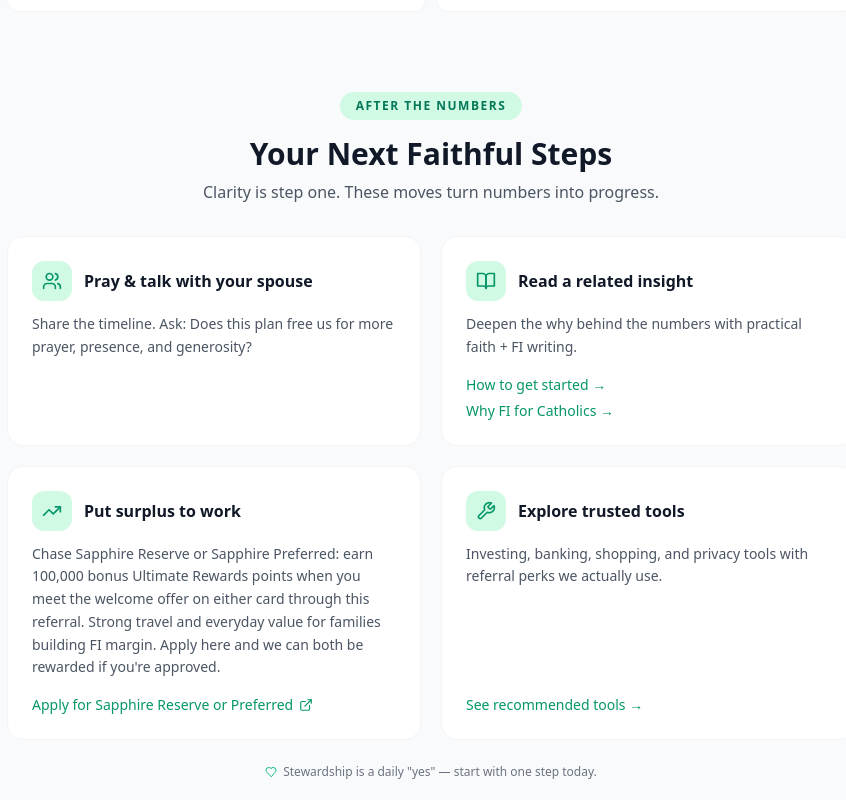
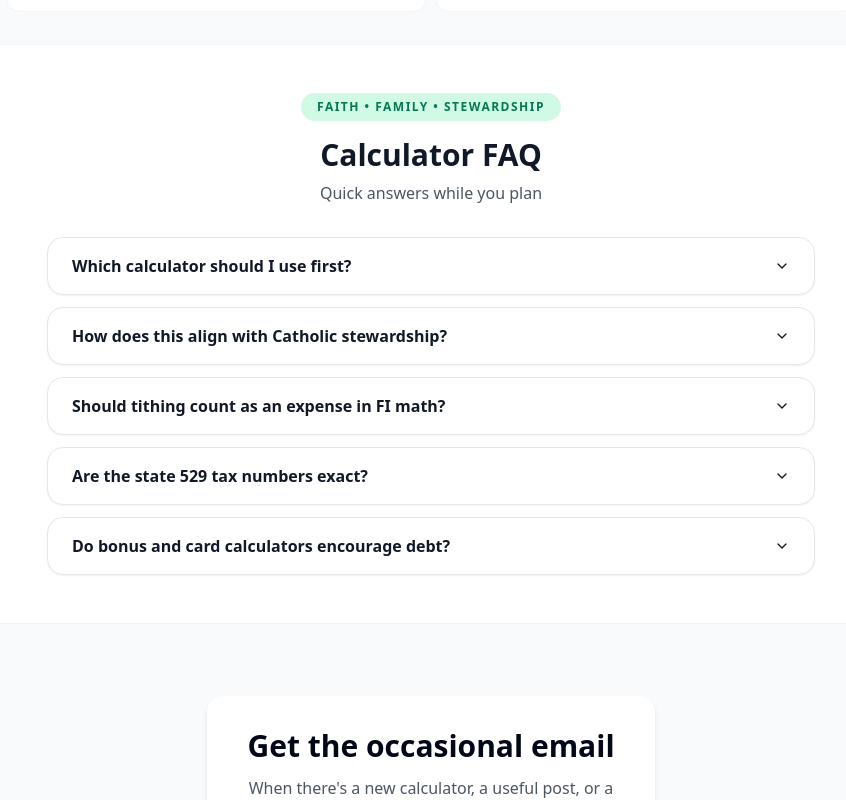
Before and after one commit to daughterpop/super-fi-calc, a React (Vite) app: page /calculators in a window 1280 px wide. Shown: the part 1202-2002 px from the top of the page, without its empty margins (209-1055 px from the left). Built offline with nearby package versions, Linux system fonts and the light colour scheme.

Commit message:
Daily site improvement: Remove premature next-steps grid from calculators hub – August 27, 2026

```diff
--- a/src/pages/Calculators.jsx
+++ b/src/pages/Calculators.jsx
@@ -1,13 +1,14 @@
 import { Link, Navigate, useSearchParams } from 'react-router-dom';
-import { ExternalLink, Heart, BookOpen, Wrench, Users, TrendingUp } from 'lucide-react';
 import SubscribeForm from '../components/SubscribeForm';
 import SiteHeader from '../components/SiteHeader';
 import SiteFooter from '../components/SiteFooter';
 import { Accordion, AccordionItem, AccordionTrigger, AccordionContent } from '../components/ui/accordion';
 import { CALCULATOR_CATALOG, LEGACY_TOOL_TO_SLUG, pathForCalculator } from '../data/calculators';
-import { getReferral } from '../data/referrals';
 
 export { CALCULATOR_CATALOG } from '../data/calculators';
+
+const FAQ_LINK_CLASS =
+  'text-emerald-700 hover:text-emerald-800 font-medium underline-offset-2 hover:underline';
 
 export default function Calculators() {
   const [searchParams] = useSearchParams();
@@ -16,17 +17,47 @@ export default function Calculators() {
     return <Navigate to={pathForCalculator(legacyTool)} replace />;
   }
 
-  const investStep = getReferral({ slot: 3, pool: 'investing' });
-
   const faqs = [
     {
       q: 'Which calculator should I use first?',
-      a: 'Start with Savings rate & runway for a quick pulse, then FI path for the full family timeline. Use College/529, Vehicle TCO, and Debt payoff when those decisions are live.',
+      a: (
+        <>
+          Start with{' '}
+          <Link to={pathForCalculator('savings-rate-runway')} className={FAQ_LINK_CLASS}>
+            Savings rate &amp; runway
+          </Link>{' '}
+          for a quick pulse, then{' '}
+          <Link to={pathForCalculator('fi-path')} className={FAQ_LINK_CLASS}>
+            FI path
+          </Link>{' '}
+          for the full family timeline. Use{' '}
+          <Link to={pathForCalculator('college-529')} className={FAQ_LINK_CLASS}>
+            College/529
+          </Link>
+          ,{' '}
+          <Link to={pathForCalculator('vehicle-tco')} className={FAQ_LINK_CLASS}>
+            Vehicle TCO
+          </Link>
+          , and{' '}
+          <Link to={pathForCalculator('debt-payoff')} className={FAQ_LINK_CLASS}>
+            Debt payoff
+          </Link>{' '}
+          when those decisions are live.
+        </>
+      ),
       link: '/blog/how-to-get-started-on-your-fi-path',
     },
     {
       q: 'How does this align with Catholic stewardship?',
-      a: 'These tools build margin for vocation — prayer, presence, education, and generosity — not accumulation for its own sake. The tithing calculator puts giving in the plan before surplus.',
+      a: (
+        <>
+          These tools build margin for vocation — prayer, presence, education, and generosity — not accumulation for its own sake. The{' '}
+          <Link to={pathForCalculator('tithing-surplus')} className={FAQ_LINK_CLASS}>
+            tithing calculator
+          </Link>{' '}
+          puts giving in the plan before surplus.
+        </>
+      ),
       link: '/blog/why-fi-for-catholics',
     },
     {
@@ -41,38 +72,16 @@ export default function Calculators() {
     },
     {
       q: 'Do bonus and card calculators encourage debt?',
-      a: 'No. Bonuses only help if you pay in full and meet spend with purchases you already needed. The bonus tool flags manufactured spend explicitly.',
+      a: (
+        <>
+          No. Bonuses only help if you pay in full and meet spend with purchases you already needed. The{' '}
+          <Link to={pathForCalculator('bonus-value')} className={FAQ_LINK_CLASS}>
+            bonus tool
+          </Link>{' '}
+          flags manufactured spend explicitly.
+        </>
+      ),
       link: '/blog/triple-savings-online-purchases',
-    },
-  ];
-
-  const nextSteps = [
-    {
-      icon: Users,
-      title: 'Pray & talk with your spouse',
-      body: 'Share the timeline. Ask: Does this plan free us for more prayer, presence, and generosity?',
-      cta: null,
-    },
-    {
-      icon: BookOpen,
-      title: 'Read a related insight',
-      body: 'Deepen the why behind the numbers with practical faith + FI writing.',
-      links: [
-        { to: '/blog/how-to-get-started-on-your-fi-path', label: 'How to get started' },
-        { to: '/blog/why-fi-for-catholics', label: 'Why FI for Catholics' },
-      ],
-    },
-    {
-      icon: TrendingUp,
-      title: 'Put surplus to work',
-      body: investStep.cardBody,
-      cta: { href: investStep.href, label: investStep.cardCta, external: true },
-    },
-    {
-      icon: Wrench,
-      title: 'Explore trusted tools',
-      body: 'Investing, banking, shopping, and privacy tools with referral perks we actually use.',
-      cta: { to: '/tools', label: 'See recommended tools' },
     },
   ];
 
@@ -108,68 +117,6 @@ export default function Calculators() {
             </div>
           </section>
         ))}
-      </div>
-
-      <div className="max-w-4xl mx-auto px-4 sm:px-6 py-10 sm:py-12">
-        <div className="text-center mb-8">
-          <div className="inline-flex items-center gap-2 px-4 py-1.5 rounded-full bg-emerald-100 text-emerald-700 text-xs font-semibold tracking-[1.5px] mb-4">
-            AFTER THE NUMBERS
-          </div>
-          <h2 className="text-2xl sm:text-3xl font-bold text-gray-900 mb-2">Your Next Faithful Steps</h2>
-          <p className="text-gray-600 max-w-2xl mx-auto text-sm sm:text-base">
-            Clarity is step one. These moves turn numbers into progress.
-          </p>
-        </div>
-
-        <div className="grid grid-cols-1 sm:grid-cols-2 gap-4 sm:gap-5">
-          {nextSteps.map((step, idx) => {
-            const Icon = step.icon;
-            return (
-              <div
-                key={idx}
-                className="bg-white border border-gray-100 rounded-2xl p-5 sm:p-6 hover:border-emerald-200 hover:shadow-md transition-all flex flex-col"
-              >
-                <div className="flex items-center gap-3 mb-3">
-                  <div className="w-10 h-10 shrink-0 bg-emerald-100 rounded-xl flex items-center justify-center">
-                    <Icon className="text-emerald-600" size={20} />
-                  </div>
-                  <h3 className="font-semibold text-gray-900 text-base leading-snug">{step.title}</h3>
-                </div>
-                <p className="text-gray-600 text-sm leading-relaxed flex-1 mb-4">{step.body}</p>
-                {step.links && (
-                  <div className="flex flex-col gap-1.5">
-                    {step.links.map((l) => (
-                      <Link key={l.to} to={l.to} className="inline-flex items-center gap-1 text-emerald-600 hover:text-emerald-700 font-medium text-sm">
-                        {l.label} →
-                      </Link>
-                    ))}
-                  </div>
-                )}
-                {step.cta &&
-                  (step.cta.external ? (
-                    <a
-                      href={step.cta.href}
-                      target="_blank"
-                      rel="noopener noreferrer"
-                      className="inline-flex items-center gap-1.5 text-emerald-600 hover:text-emerald-700 font-medium text-sm"
-                    >
-                      {step.cta.label}
-                      <ExternalLink size={14} />
-                    </a>
-                  ) : (
-                    <Link to={step.cta.to} className="inline-flex items-center gap-1 text-emerald-600 hover:text-emerald-700 font-medium text-sm">
-                      {step.cta.label} →
-                    </Link>
-                  ))}
-              </div>
-            );
-          })}
-        </div>
-
-        <p className="text-center text-xs text-gray-500 mt-6 flex items-center justify-center gap-1.5">
-          <Heart size={12} className="text-emerald-500" />
-          Stewardship is a daily "yes" — start with one step today.
-        </p>
       </div>
 
       <div className="max-w-4xl mx-auto px-4 sm:px-6 py-10 sm:py-12 bg-white border-t border-b border-gray-100">
```
